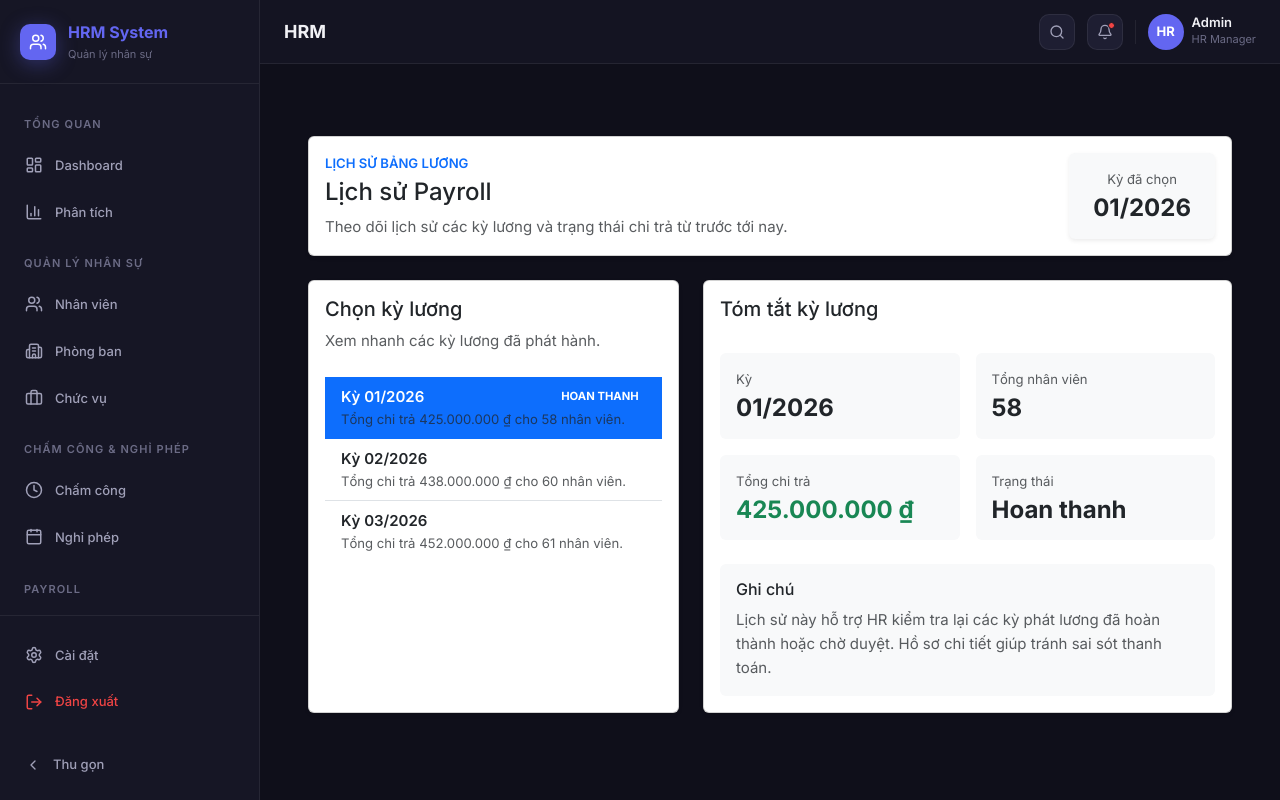
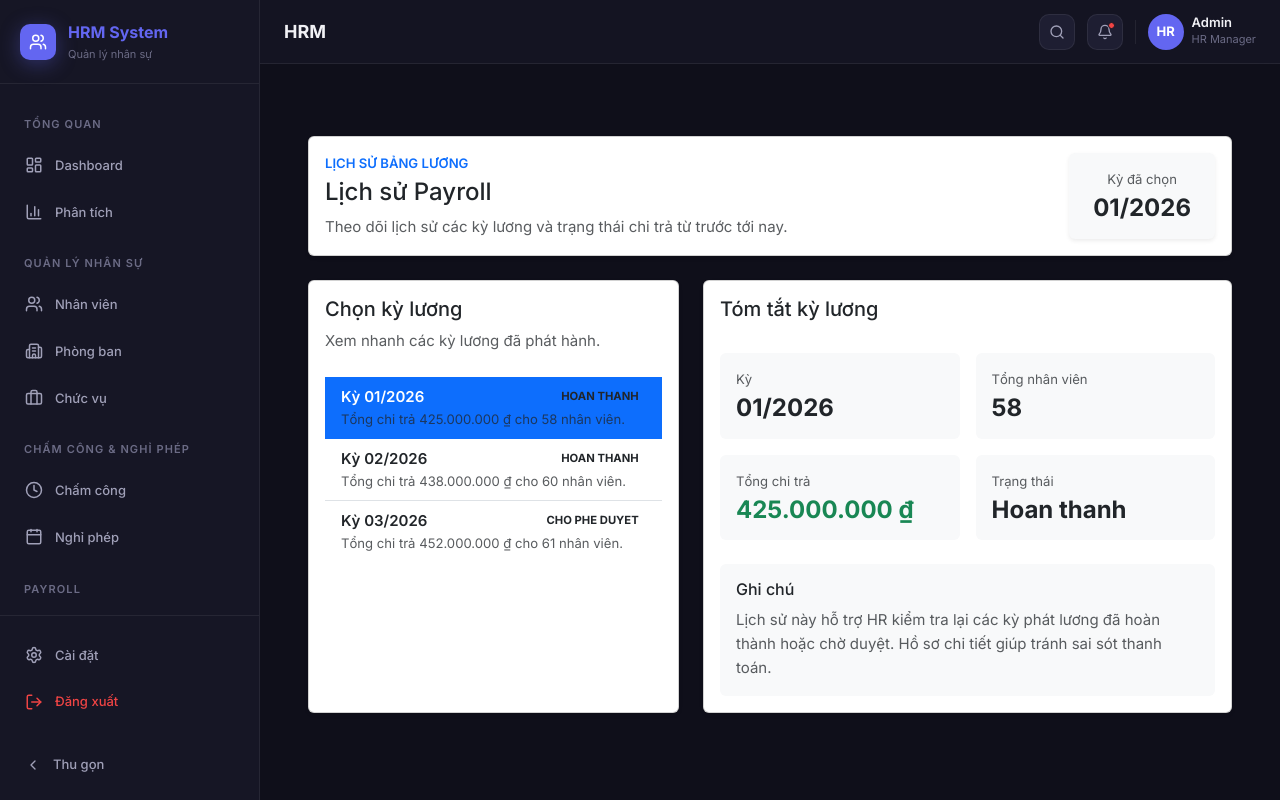
Before and after one commit to Hyuga31415/XayDungPhanMemWebNhom2Thu3Chieu, a React (Vite) app in the folder Frontend/: page /payroll/history in a window 1280 px wide. Built offline with nearby package versions, Linux system fonts and the light colour scheme; no server answers.

Commit message:
fix(payroll): improve status badge text visibility
- Add text-dark to status badges so text is always visible
- Add fw-bold for better readability
- Status badges: Success, Warning, Info colors now have dark text
- Fixes issue where white text on light bg was invisible on hover

```diff
--- a/Frontend/src/PayrollHistory.jsx
+++ b/Frontend/src/PayrollHistory.jsx
@@ -53,7 +53,7 @@ const PayrollHistory = ({ historyItems }) => {
                   >
                     <div className="d-flex justify-content-between align-items-center">
                       <span className="fw-semibold">Kỳ {item.month}</span>
-                      <span className={`badge bg-${statusStyles[item.status]} text-uppercase`}>{item.status}</span>
+                      <span className={`badge bg-${statusStyles[item.status]} text-dark text-uppercase fw-bold`}>{item.status}</span>
                     </div>
                     <p className="mb-0 text-muted small">Tổng chi trả {formatVnd(item.totalPaid)} cho {item.employees} nhân viên.</p>
                   </button>
--- a/Frontend/src/PayrollManagement.jsx
+++ b/Frontend/src/PayrollManagement.jsx
@@ -114,7 +114,7 @@ const PayrollManagement = ({ payrollList }) => {
                     <td>{item.period}</td>
                     <td className="fw-semibold">{formatVnd(item.netSalary)}</td>
                     <td>
-                      <span className={`badge bg-${statusStyles[item.status]} text-uppercase`}>{item.status}</span>
+                      <span className={`badge bg-${statusStyles[item.status]} text-dark text-uppercase fw-bold`}>{item.status}</span>
                     </td>
                     <td>
                       <button className="btn btn-outline-primary btn-sm">Xem chi tiết</button>
--- a/Frontend/src/PayrollReports.jsx
+++ b/Frontend/src/PayrollReports.jsx
@@ -32,7 +32,7 @@ const PayrollReports = ({ reportData, quickInsights }) => {
               <div className="card-body">
                 <p className="text-uppercase fw-semibold small text-secondary">{item.title}</p>
                 <p className="h3 fw-semibold mt-3">{formatVnd(item.value)}</p>
-                <span className={`badge bg-${item.color} mt-3`}>{item.trend} so với tháng trước</span>
+                <span className={`badge bg-${item.color} text-dark mt-3 fw-bold`}>{item.trend} so với tháng trước</span>
               </div>
             </div>
           </div>
```
